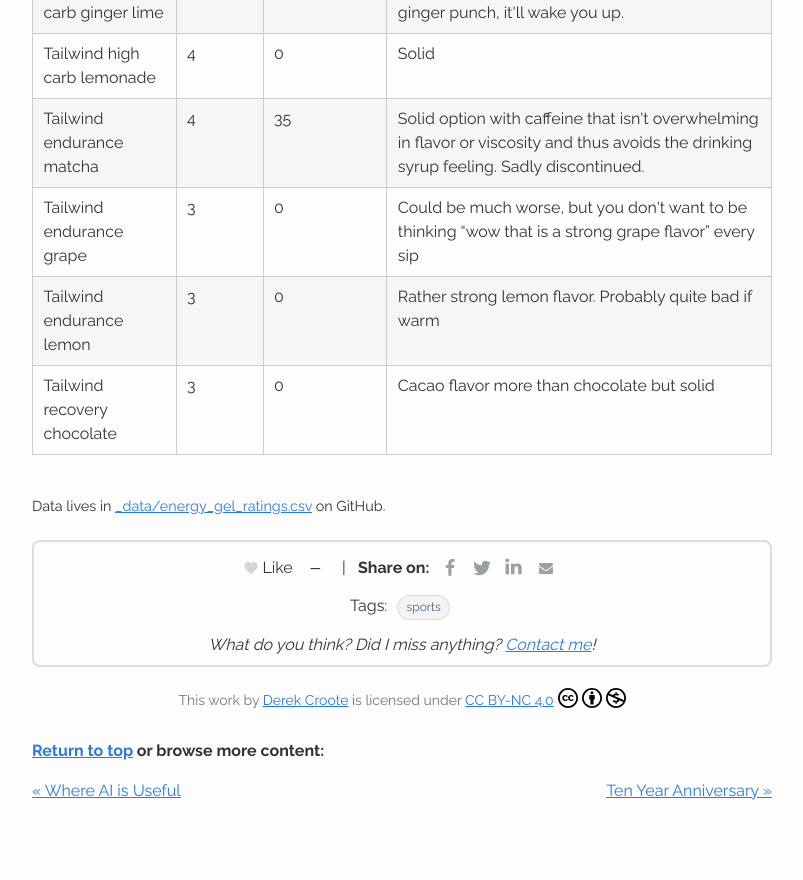
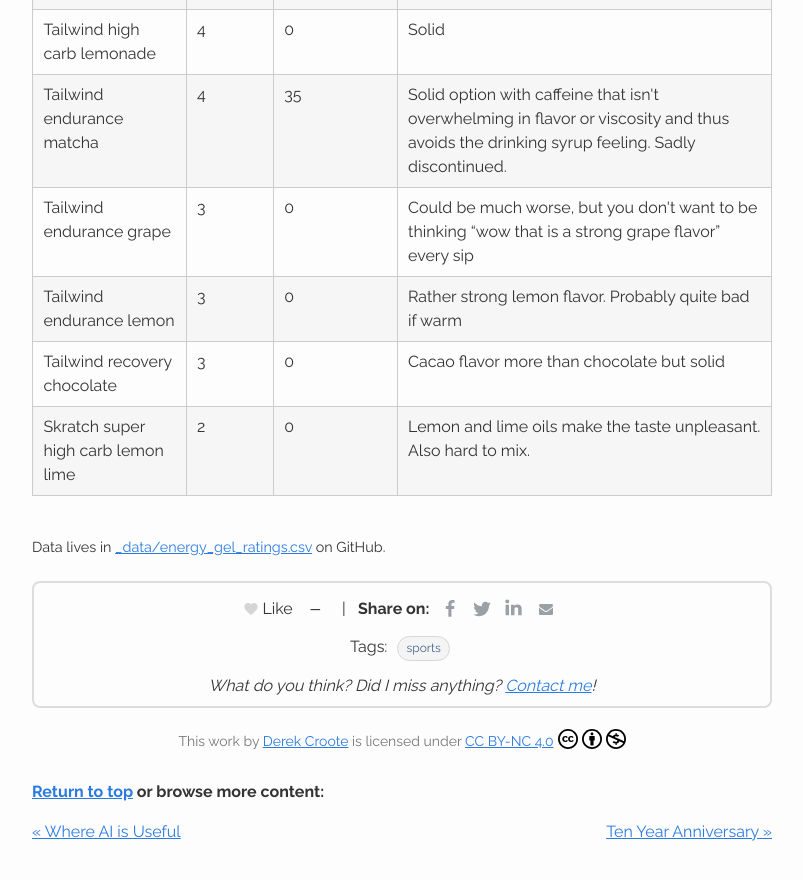
Before and after one commit to dcroote/dcroote.github.io, a Jekyll site: the page built from _posts/2026-06-20-energy-gel-drink-mix-ratings.md, in a window 1280 px wide and 900 px high, scrolled down 2442 px. Shown: the top 880 px of the window, without its empty margins (238-1041 px from the left). Built offline with Jekyll 4.4.1, drawn with Linux system fonts in a browser that asks for light colours; before the commit the page ends 3301 px from its top, so only the background shows below that; some of the changed text lies outside the part shown.

Commit message:
feat: rate Skratch super high carb lemon lime drink mix (#27)

```diff
--- a/_data/energy_gel_ratings.csv
+++ b/_data/energy_gel_ratings.csv
@@ -26,3 +26,4 @@
 UCAN edge gel strawberry banana,0,"Horrible taste, would decline even if free",1,Gel
 Tailwind high carb lemonade,0,Solid,4,Drink mix
 Tailwind high carb ginger lime,0,"Better than one would expect. With a strong ginger punch, it'll wake you up.",4,Drink mix
+Skratch super high carb lemon lime,0,"Lemon and lime oils make the taste unpleasant. Also hard to mix.",2,Drink mix
```
Also changed, not shown: _posts/2026-06-20-energy-gel-drink-mix-ratings.md (+1 -0 lines).
